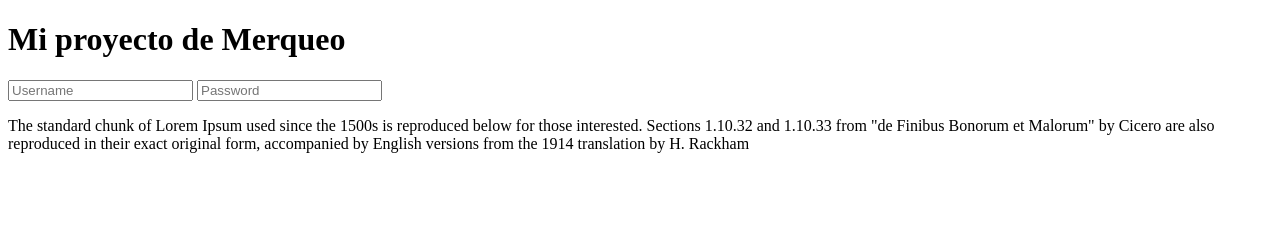
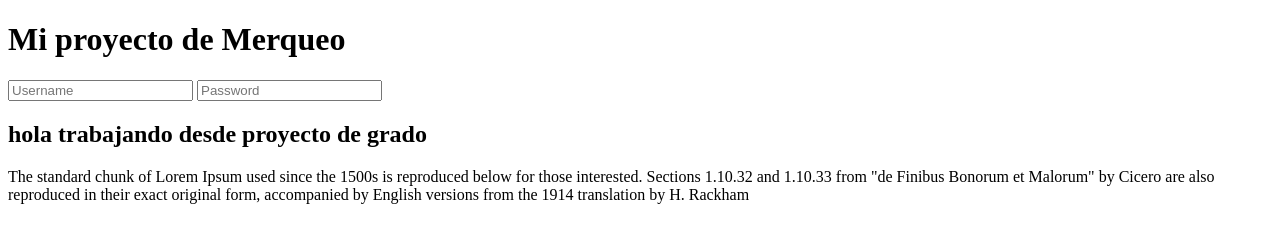
Before and after one commit to camilo429/proyecto-merqueo, a plain HTML site: page index.html in a window 1280 px wide. Drawn offline with Linux system fonts and the light colour scheme.

Commit message:
cambios de etiqueta

```diff
--- a/index.html
+++ b/index.html
@@ -12,6 +12,7 @@
     <form action="">
         <input type="text" name="username" placeholder="Username">
         <input type="text" name="password" placeholder="Password">
+        <h2>hola trabajando desde proyecto de grado</h2>
 
     </form>
     <p>The standard chunk of Lorem Ipsum used since the 1500s is reproduced below for those interested. Sections 1.10.32 and 1.10.33 from "de Finibus Bonorum et Malorum" by Cicero are also reproduced in their exact original form, accompanied by English versions from the 1914 translation by H. Rackham</p>
```
